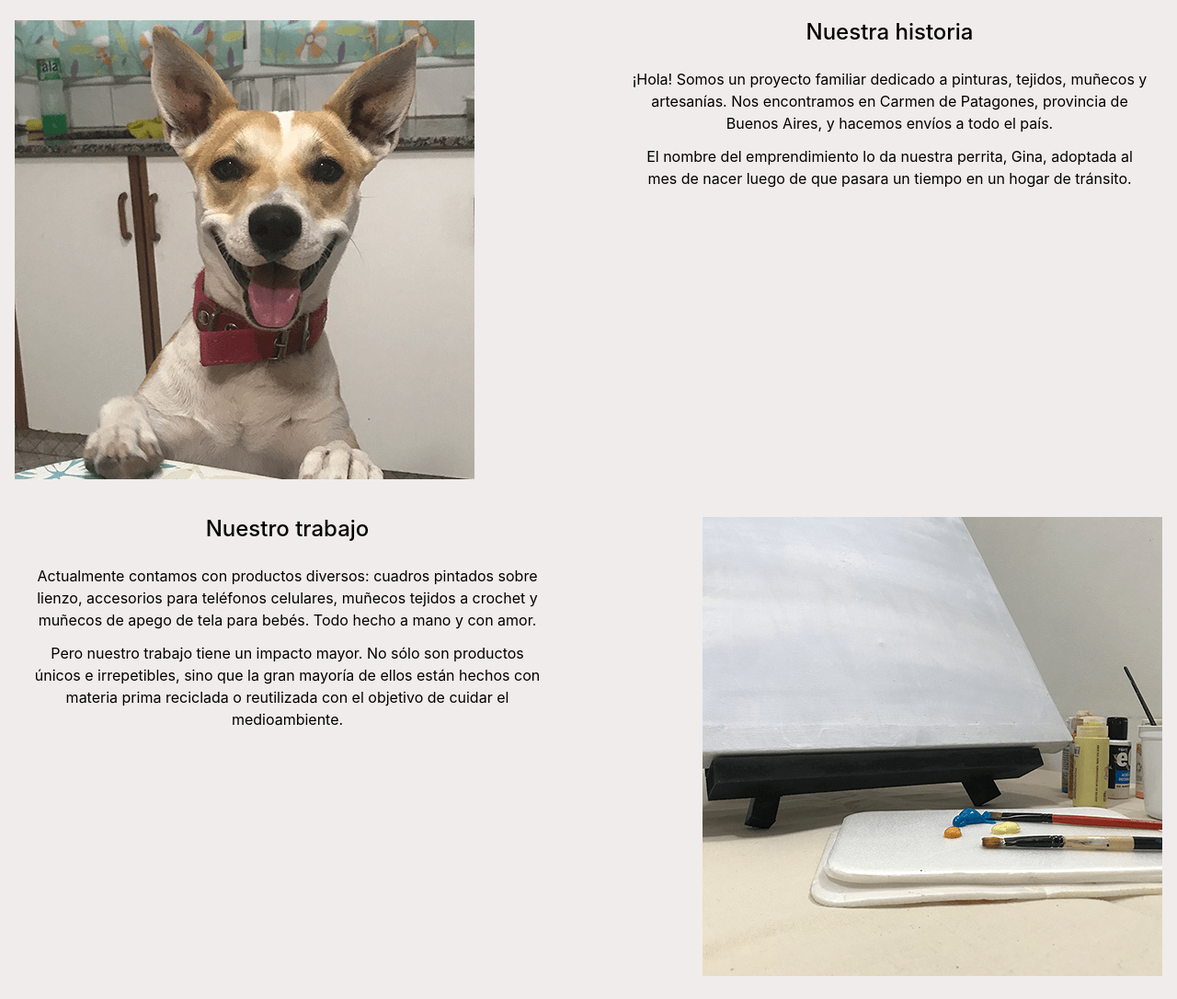
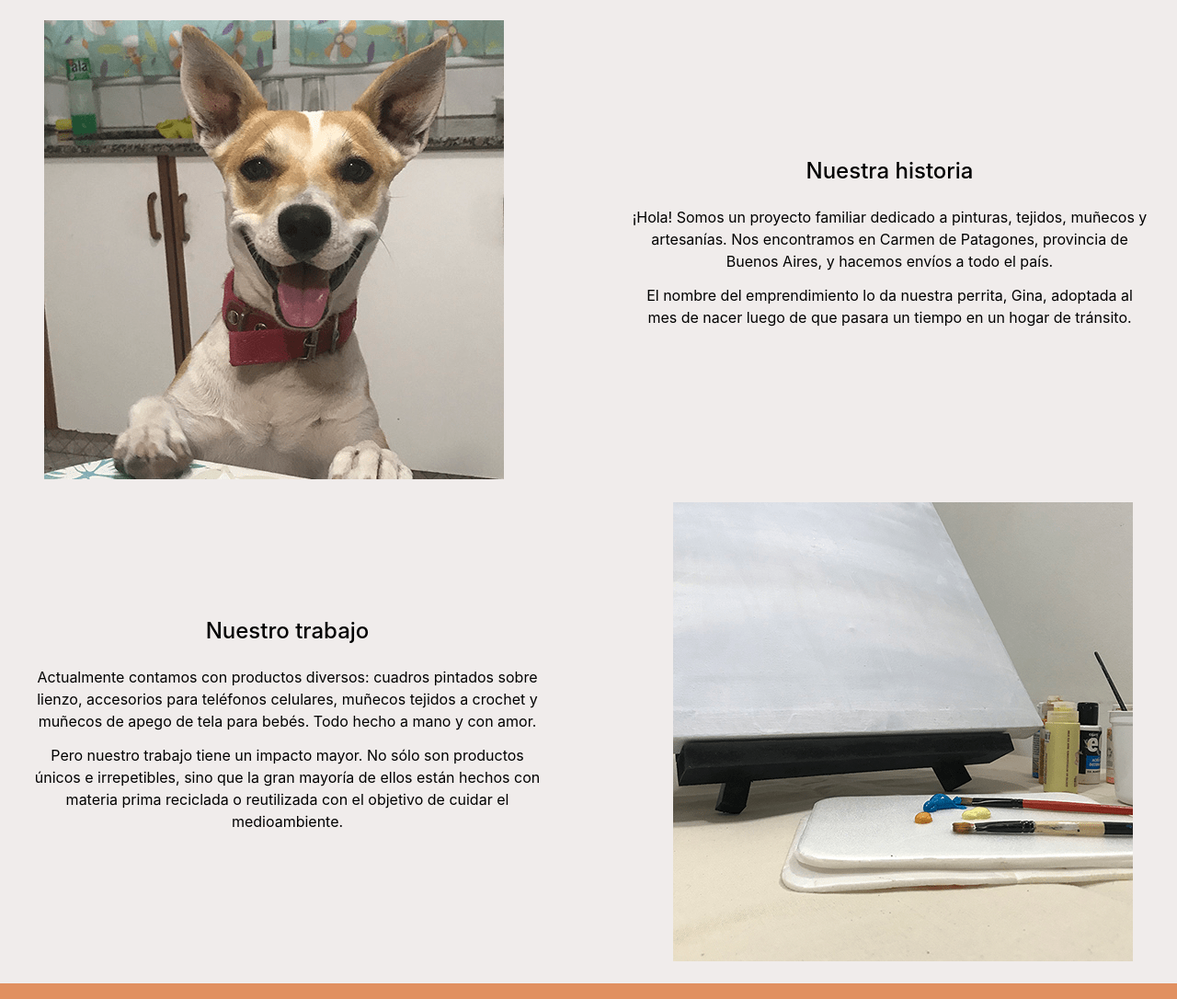
Before and after one commit to franciccone/gina-artesanias, a website: page pages/nosotros.html in a window 1280 px wide. Shown: the part 214-1300 px from the top of the page at 92% size. Drawn offline with nearby package versions, Linux system fonts and the light colour scheme.

Commit message:
Updated Us section comments

```diff
--- a/pages/nosotros.html
+++ b/pages/nosotros.html
@@ -64,22 +64,27 @@
 
 	<!-- HEADER | END -->
 
-	<!-- MAIN SECTION | START -->
+	<!-- MAIN SECTION START -->
 
 	<main class="us-main">
 
 		<div class="flex-container">
 
-		<!-- MAIN SECTION | TITLE + TEXT 1 | START -->
+		<!-- MAIN SECTION | TITLE | START -->
 
 		<div class="us-title">
 			<h1 class="pages-titles">Gina Artesanías</h1>
 		</div>
 
+		<!-- MAIN SECTION | TITLE | END -->
+
 		<div>
-			<div class="row justify-content-center text-md-left mb-4">
+
+		<!-- MAIN SECTION | FIRST TEXT | START -->
+
+			<div class="row align-items-center text-md-left mb-4">
 				<div class="col-md-6 order-1 order-md-0">
-					<img class="img-fluid img-us" src="../media/gina.png" alt="Foto de la perrita más feliz del mundo, Gina">
+					<img class="img-fluid pl-xl-5" src="../media/gina.png" alt="Foto de la perrita más feliz del mundo, Gina">
 				</div>
 
 				<div class="col-md-6 mb-4 mb-md-0">
@@ -88,9 +93,14 @@
 					<p class="paragraph">El nombre del emprendimiento lo da nuestra perrita, Gina, adoptada al mes de nacer luego de que pasara un tiempo en un hogar de tránsito.</p>
 				</div>
 			</div>
-			<div class="row justify-content-center text-md-right mb-4">
+
+		<!-- MAIN SECTION | FIRST TEXT | END -->
+
+		<!-- MAIN SECTION | SECOND TEXT | START -->
+
+			<div class="row align-items-center text-md-right mb-4">
 				<div class="col-md-6 order-1">
-					<img class="img-fluid img-us" src="../media/proceso.png" alt="Cuadro de lienzo en proceso">
+					<img class="img-fluid justify-content-center pr-5" src="../media/proceso.png" alt="Cuadro de lienzo en proceso">
 				</div>
 
 				<div class="col-md-6 mb-4 mb-md-0 order-0">
@@ -99,39 +109,16 @@
 					<p class="paragraph">Pero nuestro trabajo tiene un impacto mayor. No sólo son productos únicos e irrepetibles, sino que la gran mayoría de ellos están hechos con materia prima reciclada o reutilizada con el objetivo de cuidar el medioambiente.</p>
 				</div>
 			</div>
-		</div>
 
-		<!-- <div>
-            <p class="paragraph">¡Hola! Somos un proyecto familiar dedicado a pinturas, tejidos, muñecos y artesanías. Nos encontramos en Carmen de Patagones, provincia de Buenos Aires, y hacemos envíos a todo el país.</p>
-
-			<p class="paragraph">El nombre del emprendimiento lo da nuestra perrita, Gina, a la que adoptamos al mes de nacer luego de que pasara un tiempo en un hogar de tránsito.</p>
-		</div>
-
-		<div class="img-us">
-			<img src="../media/gina.png" alt="Foto de la perrita más feliz del mundo, Gina">
-		</div> -->
-
-		<!-- MAIN SECTION | TITLE + TEXT 1 | END -->
-
-		<!-- MAIN SECTION | TEXT 2 | START -->
-
-		<!-- <div>
-            <p class="paragraph">Actualmente contamos con productos diversos: cuadros pintados sobre lienzo, accesorios para teléfonos celulares, muñecos tejidos a crochet y muñecos de apego de tela para bebés. Todo hecho a mano y con amor.</p>
-
-			<p class="paragraph">Pero nuestro trabajo tiene un impacto mayor. No sólo son productos únicos e irrepetibles, sino que la gran mayoría de ellos están hechos con materia prima reciclada o reutilizada con el objetivo de cuidar el medioambiente.</p>
-		</div>
-
-		<div class="img-us">
-			<img src="../media/proceso.png" alt="Cuadro de lienzo en proceso">
-		</div> -->
+		<!-- MAIN SECTION | SECOND TEXT | END -->
 
 		</div>
 
-		<!-- MAIN SECTION | TEXT 2 | END -->
+		</div>
 
 	</main>
 
-	<!-- MAIN SECTION | END -->
+	<!-- MAIN SECTION END -->
 
 	<!-- FOOTER | START -->
 
```
Also changed, not shown: pages/contacto.html (+1 -1 lines).
